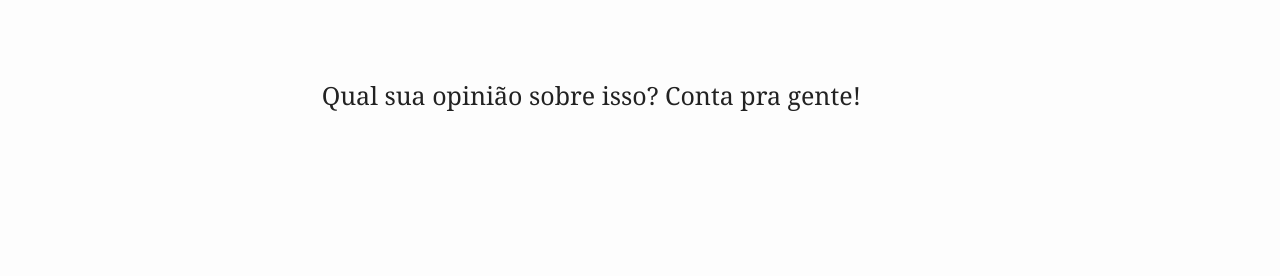
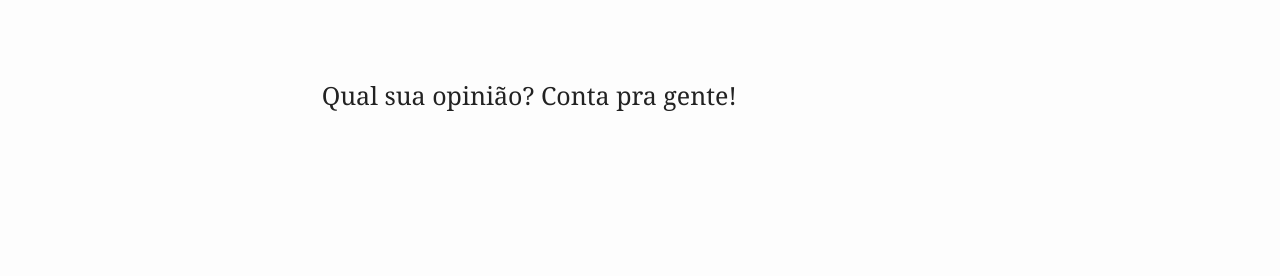
Before and after one commit to inspiradanacomputacao/inspiradanacomputacao.github.io, a Jekyll site: the page built from _posts/galeria/2014-09-23-cpr3.md, in a window 1280 px wide. Shown: the part 1608-1884 px from the top of the page. Built offline with Jekyll 4.4.1, drawn with Linux system fonts in a browser that asks for light colours; comment, search, counter and statistics services are not loaded.

Commit message:
corrigindo tradução da area de comentarios

```diff
--- a/_data/language.yml
+++ b/_data/language.yml
@@ -2,7 +2,7 @@ info_website: "Sobre"
 archive: "Arquivos"
 blog_archive: "Arquivos do Blog"
 blog: "Blog"
-comments_headline: "Qual sua opinião sobre isso? Conta pra gente!"
+comments_headline: "Qual sua opinião? Conta pra gente!"
 more: "Mais ›"
 more_articles: "Mais artigos"
 navigation_title: "Navegação"
```
